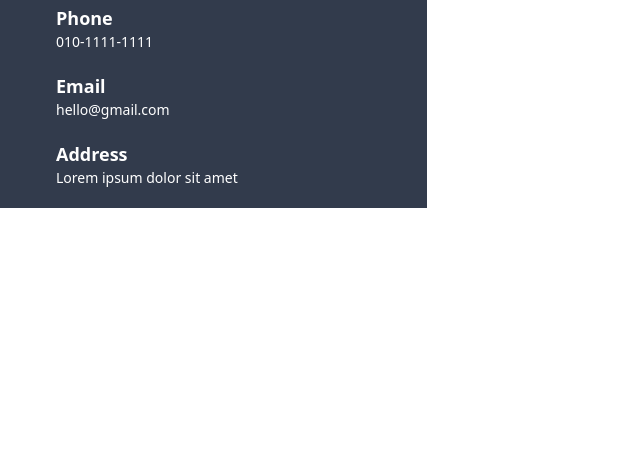
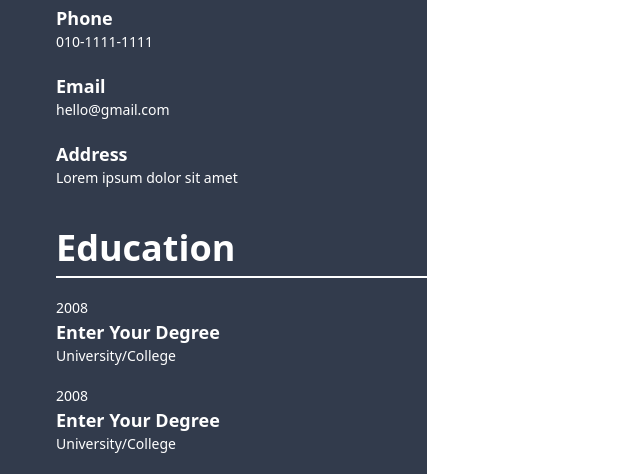
Before and after one commit to M-JiYeon/Ormi_Tailwind, a plain HTML site: page index.html in a window 1280 px wide. Shown: the part 493-967 px from the top of the page, without its empty margins (0-640 px from the left). Before the commit the page ends 800 px from the top, so only its background shows below. Drawn offline with nearby package versions, Linux system fonts and the light colour scheme.

Commit message:
add_Education

```diff
--- a/index.html
+++ b/index.html
@@ -35,7 +35,21 @@
                     <div class="pl-14 text-lg font-semibold">Address</div>
                     <div class="pl-14 text-sm ">Lorem ipsum dolor sit amet</div>
                 </div>
-
+            </div>
+            <!-- Education -->
+            <div>
+                <div class="pl-14 mt-10 text-4xl font-semibold">Education</div>
+                <div class="ml-14 mt-2 mb-5 h-0.5 bg-[#ffffff]"></div>
+                <div class="mb-5">
+                    <div class="pl-14 text-sm ">2008</div>
+                    <div class="pl-14 text-lg font-semibold">Enter Your Degree</div>
+                    <div class="pl-14 text-sm ">University/College</div>
+                </div>
+                <div class="mb-5">
+                    <div class="pl-14 text-sm ">2008</div>
+                    <div class="pl-14 text-lg font-semibold">Enter Your Degree</div>
+                    <div class="pl-14 text-sm ">University/College</div>
+                </div>
             </div>
         </div>
         <div class="bg-[#ffffff] w-2/3">
```
